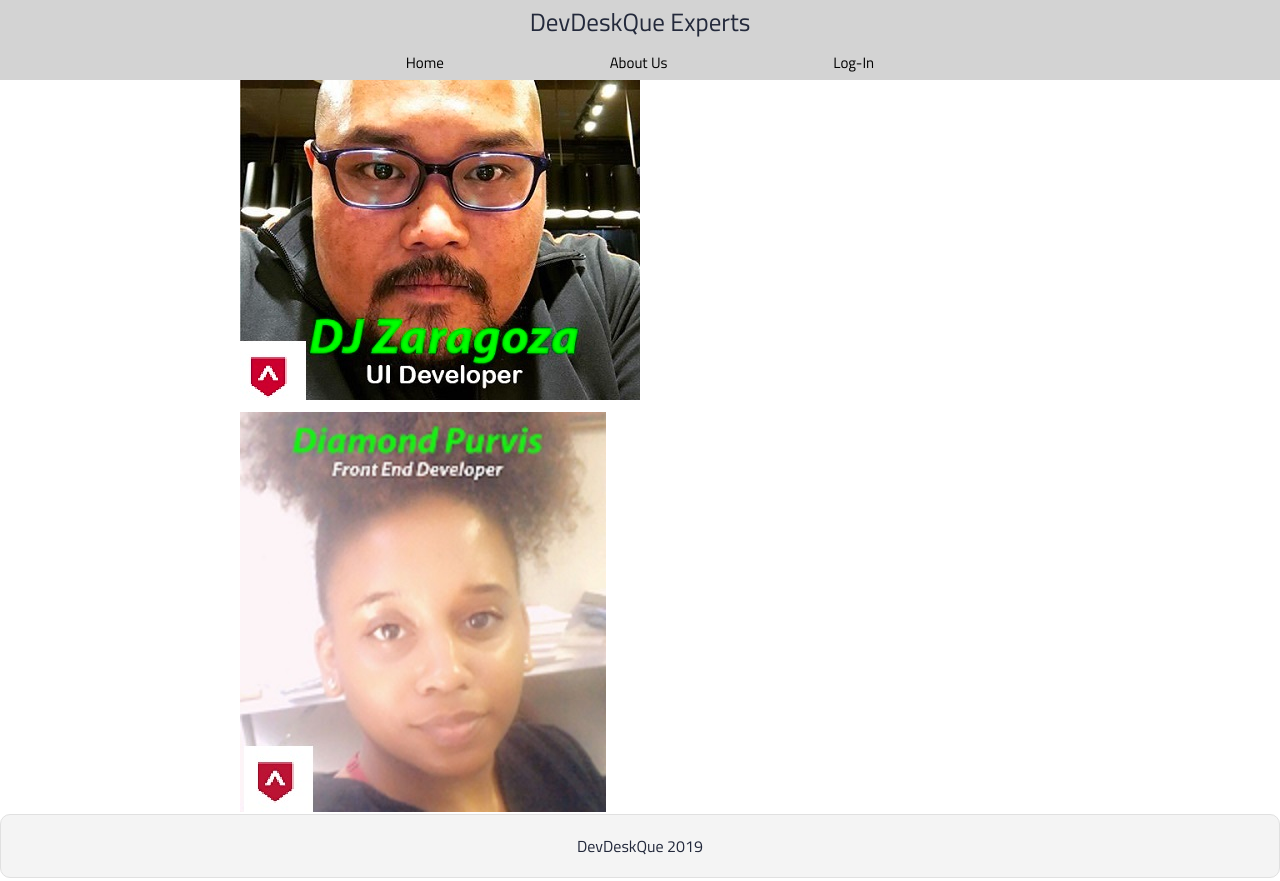
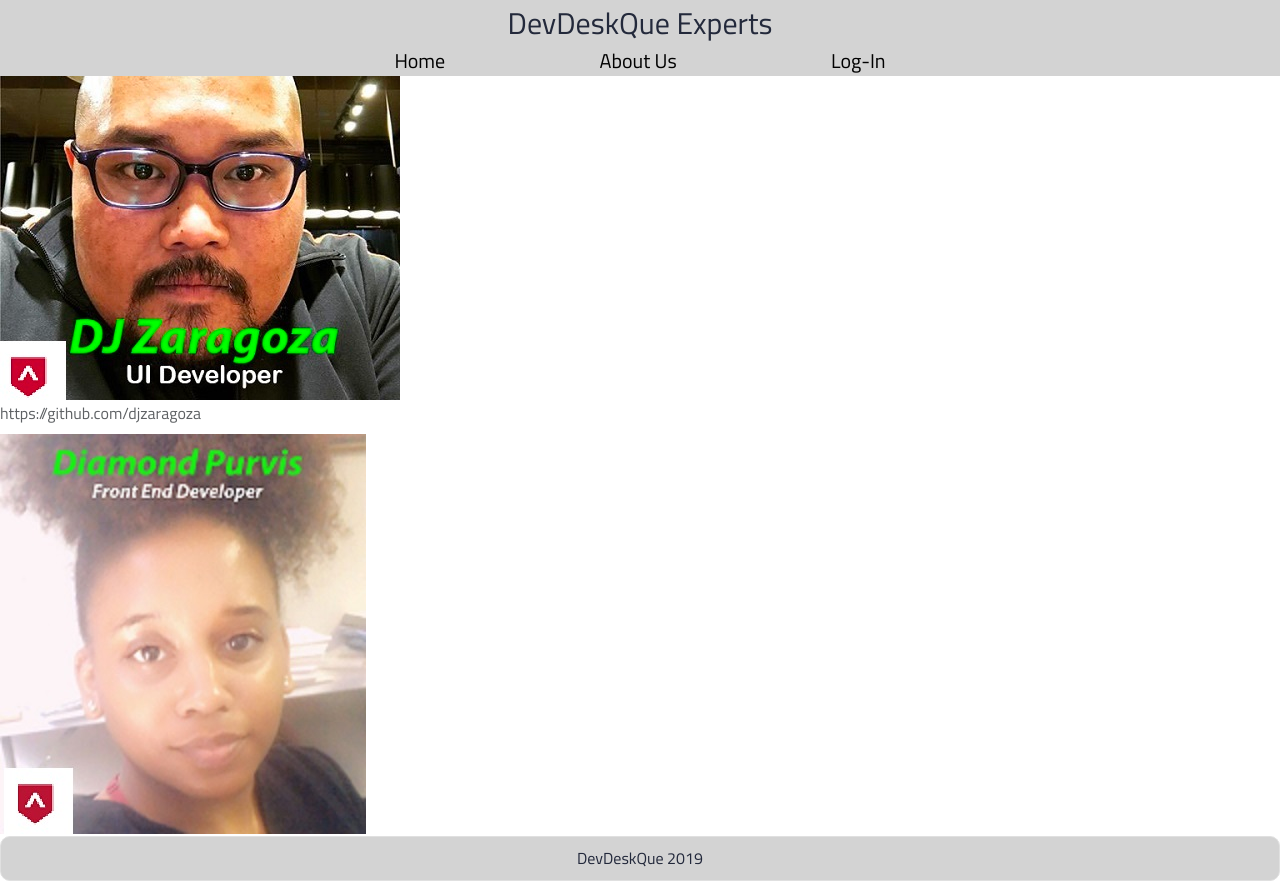
Before and after one commit to lambda-devdesk-queue/UI, a plain HTML site: page about_us.html in a window 1280 px wide. Drawn offline with Linux system fonts and the light colour scheme.

Commit message:
still working on fixing bugs on several files

```diff
--- a/about_us.html
+++ b/about_us.html
@@ -35,7 +35,7 @@
 
         <div class="dj-image">
             <img src="img/modified3_djz.jpg">
-            <p></p>
+            <p>https://github.com/djzaragoza</p>
         </div>
 
         <div class="DP-image">
--- a/less/mixins.less
+++ b/less/mixins.less
@@ -15,7 +15,7 @@
 .button (@height, @width) {
     height: @height;
     width: @width;
-    color: white;
+    color: black;
     font-size: 1.8rem;
     background-color: @btn-bg-color;
     border-radius: 5px;
--- a/less/navigation.less
+++ b/less/navigation.less
@@ -16,19 +16,19 @@ nav {
         }
 
         h3 {
-            font-size: 2.5rem;
-            margin: 10px 0;
+            font-size: 3rem;
+            margin: 8px 0;
         }
 
         .navigation {
             width: 100%;
             .nav1;
-            padding: 10px 0;
+            padding: 5px 0;
 
                 a {
                     text-decoration: none;
                     color: black;
-                    font-size: 1.5rem;
+                    font-size: 2rem;
                 }
         }
 
--- a/less/variables.less
+++ b/less/variables.less
@@ -20,7 +20,7 @@
 @shuttle-gray: #5E6164;
 @porcelain: #F6F7F8;
 @waterloo: #81848E;
-@btn-bg-color: #22283A;
+@btn-bg-color: rgb(55, 243, 118);
 @border-real: #dee2e6;
 
 // Mobile var
```
Also changed, not shown: css/index.css.
